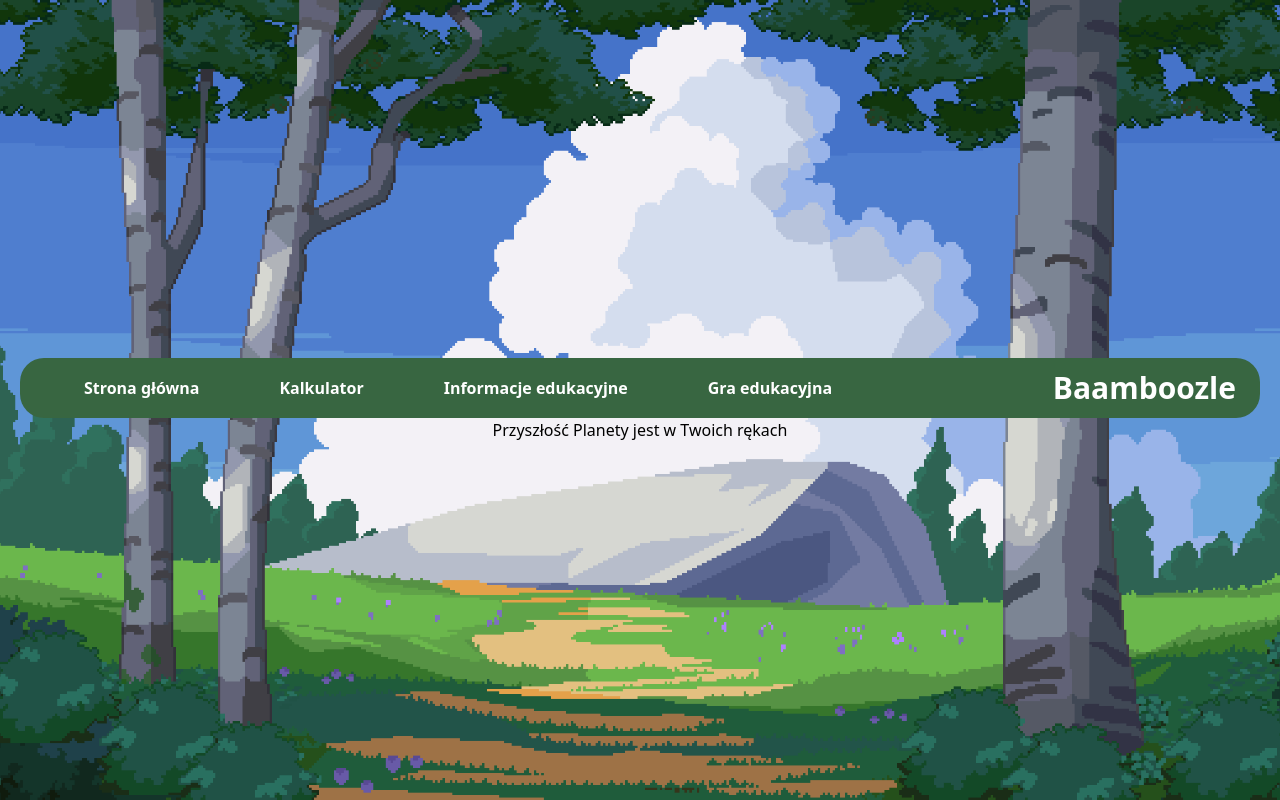
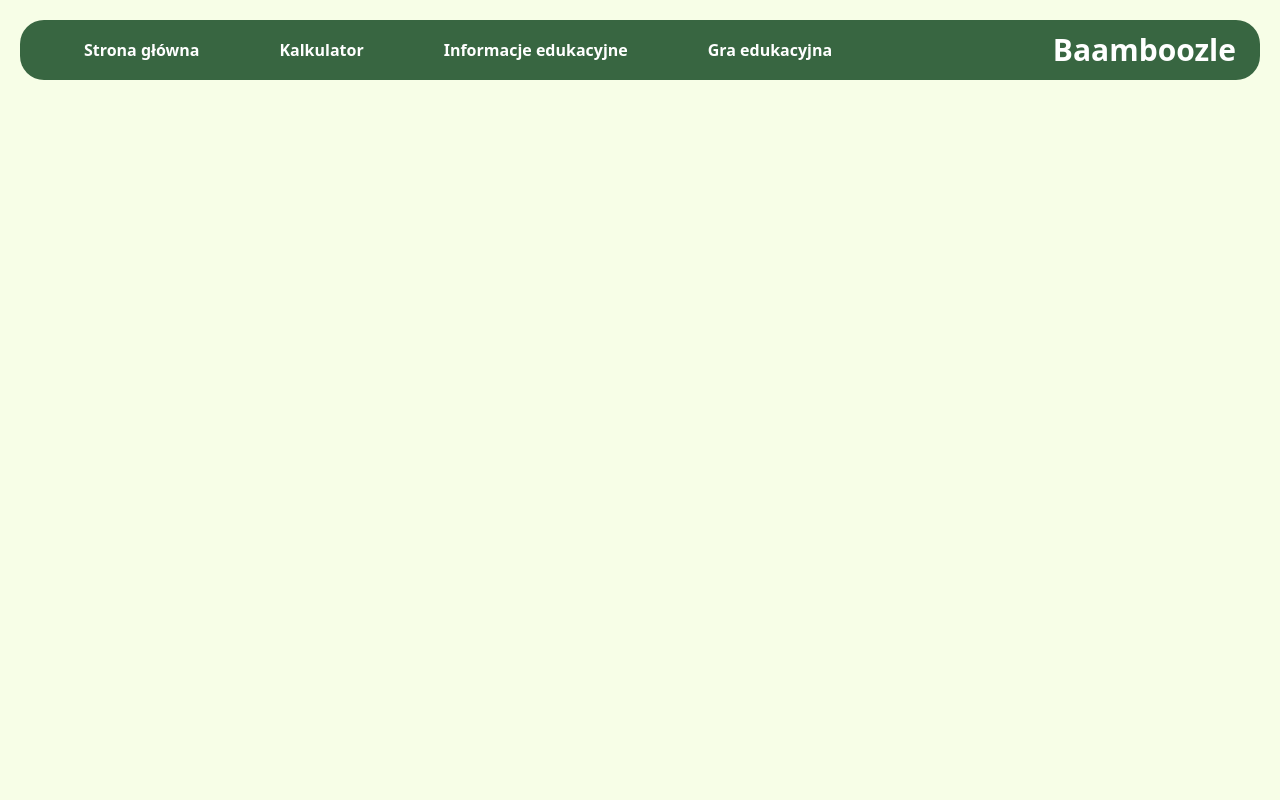
Before and after one commit to Yume24/ko-ciuszkon-2025, a Next.js app: page / in a window 1280 px wide. Built offline with nearby package versions, Linux system fonts and the light colour scheme.

Commit message:
navbar fix

```diff
--- a/src/app/components/Navbar.js
+++ b/src/app/components/Navbar.js
@@ -7,8 +7,7 @@ export default function Navbar() {
 
     return (
         <>
-            <header className="h-screen bg-cover bg-center bg-no-repeat flex flex-col justify-center" style={{ backgroundImage: "url('/background.png')" }}>
-            <nav className="bg-[var(--hunter-green)] px-6 py-4 flex items-center justify-between h-15 rounded-3xl mx-5 justify-self-start">
+            <nav className="bg-[var(--hunter-green)] px-6 py-4 flex items-center justify-between h-15 rounded-3xl mx-5 my-5">
                 <ul className="flex space-x-8 font-bold text-white">
                     {navItems.map((element, index) =>
                         (<li key={index} className="inline m-10"><Link href={routes[index]}>{element}</Link></li>))}
@@ -17,8 +16,6 @@ export default function Navbar() {
                     Baamboozle
                 </div>
             </nav>
-                <h1 className="text-center ">Przyszłość Planety jest w Twoich rękach</h1>
-            </header>
         </>
     );
 }
```
